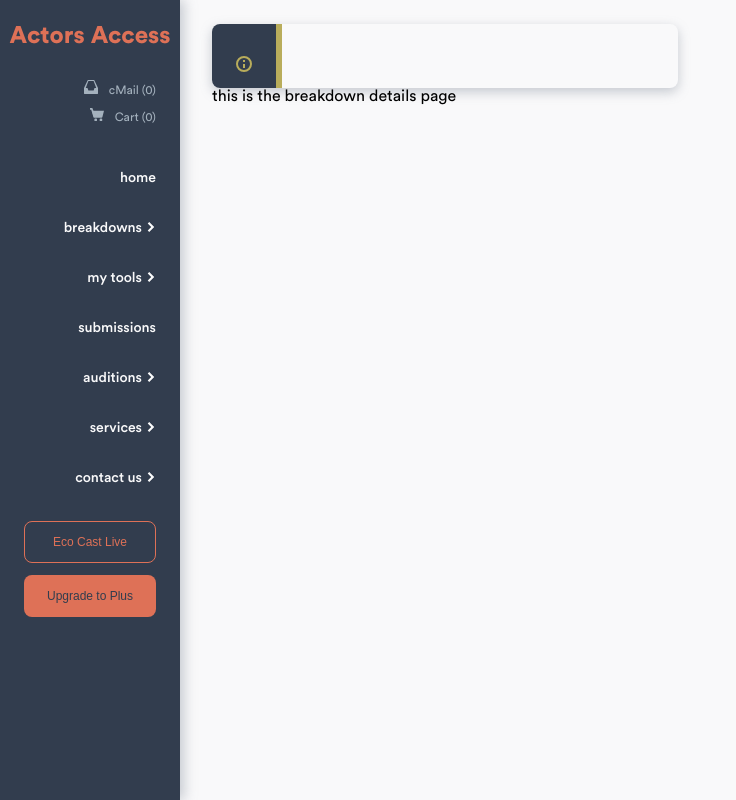
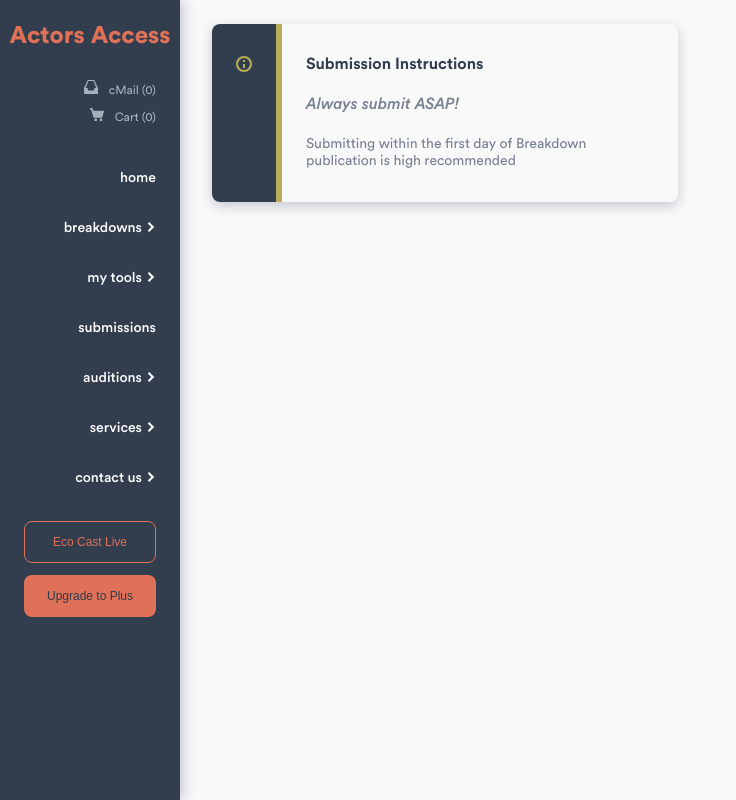
Before and after one commit to Zachcos/ActorsAccessRedesign, a Next.js app: page /breakdownDetail in a window 1280 px wide. Shown: the whole page, without its empty margins (0-736 px from the left). Built offline with nearby package versions, Linux system fonts and the light colour scheme.

Commit message:
Add AlertCard copy and styles

```diff
--- a/pages/breakdownDetail.tsx
+++ b/pages/breakdownDetail.tsx
@@ -1,12 +1,37 @@
 import { ReactElement } from 'react';
+import styled from 'styled-components';
+import { colors, font } from '../styles/variables';
 import Layout from '../components/Layout';
 import AlertCard from '../components/AlertCard';
+
+const CardCopy = styled.div`
+  .title {
+    ${font(16, 800, `${colors.neut_8}`)};
+    margin-bottom: 24px;
+  }
+  .subtitle {
+    ${font(16, 500, `${colors.neut_6}`, 'italic')};
+    margin-bottom: 24px;
+  }
+  .copy {
+    ${font(14, 400, `${colors.neut_6}`)};
+    line-height: 1.05rem;
+  }
+`;
 
 const BreakdownDetail = () => {
   return (
     <>
-      <AlertCard type={'warn'} />
-      <h1>this is the breakdown details page</h1>
+      <AlertCard type={'warn'}>
+        <CardCopy>
+          <p className='title'>Submission Instructions</p>
+          <p className='subtitle'>Always submit ASAP!</p>
+          <p className='copy'>
+            Submitting within the first day of Breakdown publication is high
+            recommended
+          </p>
+        </CardCopy>
+      </AlertCard>
     </>
   );
 };
```
